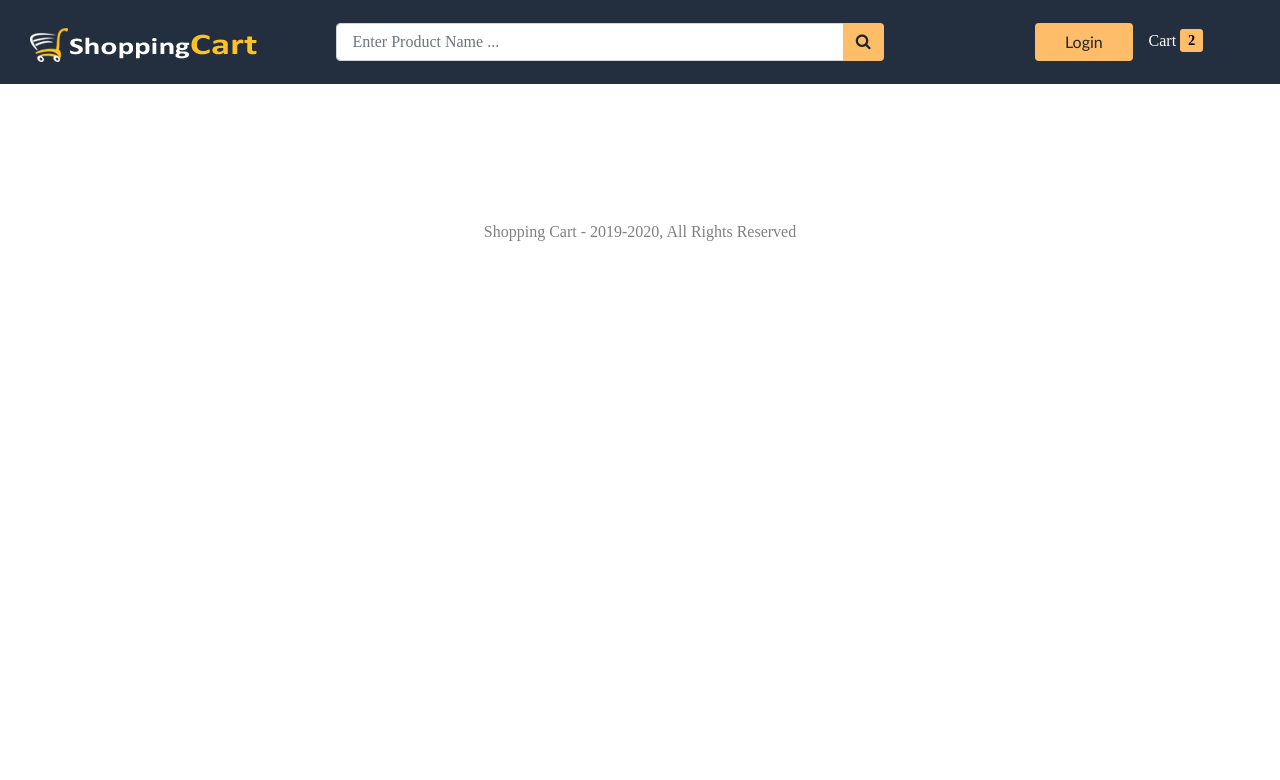
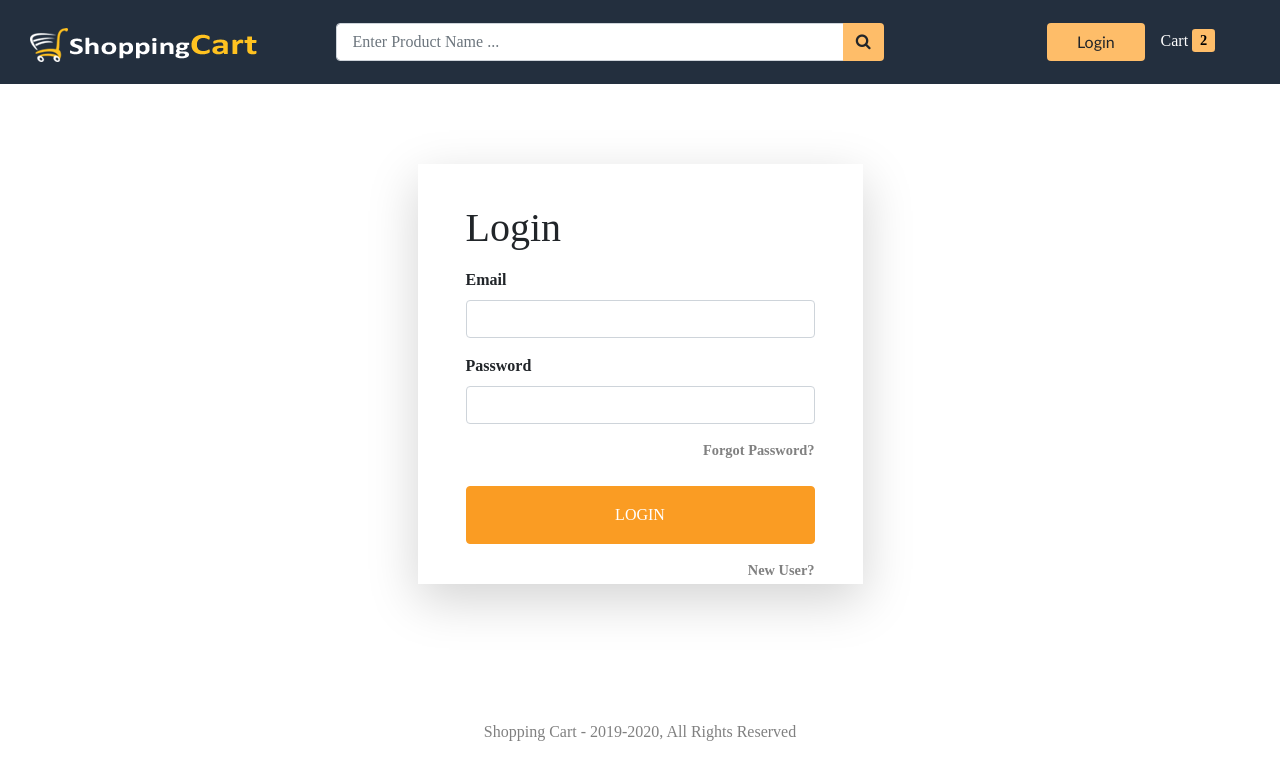
Before and after one commit to pranabkalita/shop-it, a React (Create React App) app in the folder client/: page /login in a window 1280 px wide. Shown: the top 780 px of the page. Built offline with nearby package versions, Linux system fonts and the light colour scheme; a web font is replaced by a local one; what react-alert-template-basic would draw is missing.

Commit message:
Implemented the user login

```diff
--- a/client/src/App.js
+++ b/client/src/App.js
@@ -4,6 +4,7 @@ import Header from './components/layout/Header'
 import Footer from './components/layout/Footer'
 import Home from './pages/Home'
 import ProductDetail from './pages/ProductDetail'
+import Login from './pages/user/Login'
 
 import './App.css'
 
@@ -14,6 +15,7 @@ function App() {
         <Header />
         <div className='container container-fluid'>
           <Route path='/' component={Home} exact />
+          <Route path='/login' component={Login} exact />
           <Route path='/search/:keyword' component={Home} exact />
           <Route path='/product/:id' component={ProductDetail} exact />
         </div>
--- a/client/src/components/layout/Header.js
+++ b/client/src/components/layout/Header.js
@@ -20,9 +20,9 @@ function Header() {
         </div>
 
         <div className='col-12 col-md-3 mt-4 mt-md-0 text-center'>
-          <button className='btn' id='login_btn'>
+          <Link to='/login' className='btn ml-4' id='login_btn'>
             Login
-          </button>
+          </Link>
 
           <span id='cart' className='ml-3'>
             Cart
--- /dev/null
+++ b/client/src/pages/user/Login.js
@@ -0,0 +1,95 @@
+import React, { useState, useEffect, Fragment } from 'react'
+import { useDispatch, useSelector } from 'react-redux'
+import { useAlert } from 'react-alert'
+import { Link } from 'react-router-dom'
+
+import Metadata from '../../components/layout/Metadata'
+import Loader from '../../components/Loader'
+
+import { login, clearError } from './../../store/actions/userAction'
+
+function Login({ history }) {
+  const alert = useAlert()
+  const dispatch = useDispatch()
+
+  const [email, setEmail] = useState('')
+  const [password, setPassword] = useState('')
+
+  const { isAuthenticated, loading, error } = useSelector((state) => state.auth)
+
+  useEffect(() => {
+    if (isAuthenticated) {
+      history.push('/')
+    }
+
+    if (error) {
+      alert.error(error)
+      dispatch(clearError())
+    }
+  }, [dispatch, alert, isAuthenticated, error, history])
+
+  const submitHandler = (e) => {
+    e.preventDefault()
+
+    dispatch(login(email, password))
+  }
+
+  return (
+    <Fragment>
+      {loading ? (
+        <Loader />
+      ) : (
+        <Fragment>
+          <Metadata title='Login' />
+
+          <div className='row wrapper'>
+            <div className='col-10 col-lg-5'>
+              <form className='shadow-lg' onSubmit={submitHandler}>
+                <h1 className='mb-3'>Login</h1>
+                <div className='form-group'>
+                  <label htmlFor='email_field'>Email</label>
+                  <input
+                    type='email'
+                    id='email_field'
+                    className='form-control'
+                    value={email}
+                    onChange={(e) => setEmail(e.target.value)}
+                  />
+                </div>
+
+                <div className='form-group'>
+                  <label htmlFor='password_field'>Password</label>
+                  <input
+                    type='password'
+                    id='password_field'
+                    className='form-control'
+                    value={password}
+                    onChange={(e) => setPassword(e.target.value)}
+                  />
+                </div>
+
+                <Link to='/password/forgot' className='float-right mb-4'>
+                  Forgot Password?
+                </Link>
+
+                <button
+                  id='login_button'
+                  type='submit'
+                  className='btn btn-block py-3'
+                >
+                  LOGIN
+                </button>
+
+                <Link to='/register' className='float-right mt-3'>
+                  New User?
+                </Link>
+              </form>
+            </div>
+          </div>
+        </Fragment>
+      )}
+    </Fragment>
+  )
+}
+
+export default Login
--- /dev/null
+++ b/client/src/store/actions/userAction.js
@@ -0,0 +1,42 @@
+import axios from 'axios'
+
+import {
+  LOGIN_REQUEST,
+  LOGIN_SUCCESS,
+  LOGIN_FAIL,
+  CLEAR_ERRORS,
+} from './../constants/userConstants'
+
+export const login = (email, password) => async (dispatch) => {
+  try {
+    dispatch({ type: LOGIN_REQUEST })
+
+    const config = {
+      headers: {
+        'Content-Type': 'application/json',
+      },
+    }
+
+    const { data } = await axios.post(
+      '/api/v1/login',
+      { email, password },
+      config
+    )
+
+    dispatch({
+      type: LOGIN_SUCCESS,
+      payload: data.user,
+    })
+  } catch (error) {
+    dispatch({
+      type: LOGIN_FAIL,
+      payload: error.response.data.errMessage,
+    })
+  }
+}
+
+export const clearError = () => async (dispatch) => {
+  dispatch({
+    type: CLEAR_ERRORS,
+  })
+}
--- /dev/null
+++ b/client/src/store/constants/userConstants.js
@@ -0,0 +1,5 @@
+export const LOGIN_REQUEST = 'LOGIN_REQUEST'
+export const LOGIN_SUCCESS = 'LOGIN_SUCCESS'
+export const LOGIN_FAIL = 'LOGIN_FAIL'
+
+export const CLEAR_ERRORS = 'CLEAR_ERRORS'
--- a/client/src/store/index.js
+++ b/client/src/store/index.js
@@ -3,10 +3,12 @@ import thunk from 'redux-thunk'
 import { composeWithDevTools } from 'redux-devtools-extension'
 
 import { productReducer, productDetailReducer } from './reducers/productReducer'
+import { authReducer } from './reducers/userReducer'
 
 const reducer = combineReducers({
   products: productReducer,
   productDetails: productDetailReducer,
+  auth: authReducer,
 })
 
 let initialState = {}
--- /dev/null
+++ b/client/src/store/reducers/userReducer.js
@@ -0,0 +1,38 @@
+import {
+  LOGIN_REQUEST,
+  LOGIN_SUCCESS,
+  LOGIN_FAIL,
+  CLEAR_ERRORS,
+} from './../constants/userConstants'
+
+export const authReducer = (state = { user: {} }, action) => {
+  switch (action.type) {
+    case LOGIN_REQUEST:
+      return {
+        loading: true,
+        isAuthenticated: false,
+      }
+    case LOGIN_SUCCESS:
+      return {
+        ...state,
+        loading: false,
+        isAuthenticated: true,
+        user: action.payload,
+      }
+    case LOGIN_FAIL:
+      return {
+        ...state,
+        loading: false,
+        isAuthenticated: false,
+        user: null,
+        error: action.payload,
+      }
+    case CLEAR_ERRORS:
+      return {
+        ...state,
+        error: null,
+      }
+    default:
+      return state
+  }
+}
```
